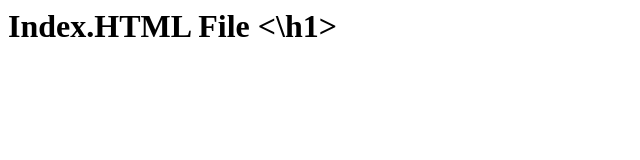
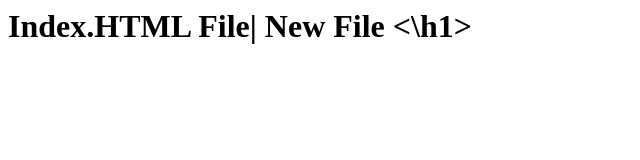
Before and after one commit to amorphous4u/myFirstRepo, a plain HTML site: page index.html in a window 1280 px wide. Shown: the whole page, without its empty margins (0-640 px from the left). Drawn offline with Linux system fonts and the light colour scheme.

Commit message:
All Changes Add to remote

```diff
--- a/index.html
+++ b/index.html
@@ -1,3 +1,3 @@
 <h1>
-	Index.HTML File
+	Index.HTML File| New File
 <\h1>
```
Also changed, not shown: welcome.txt.
